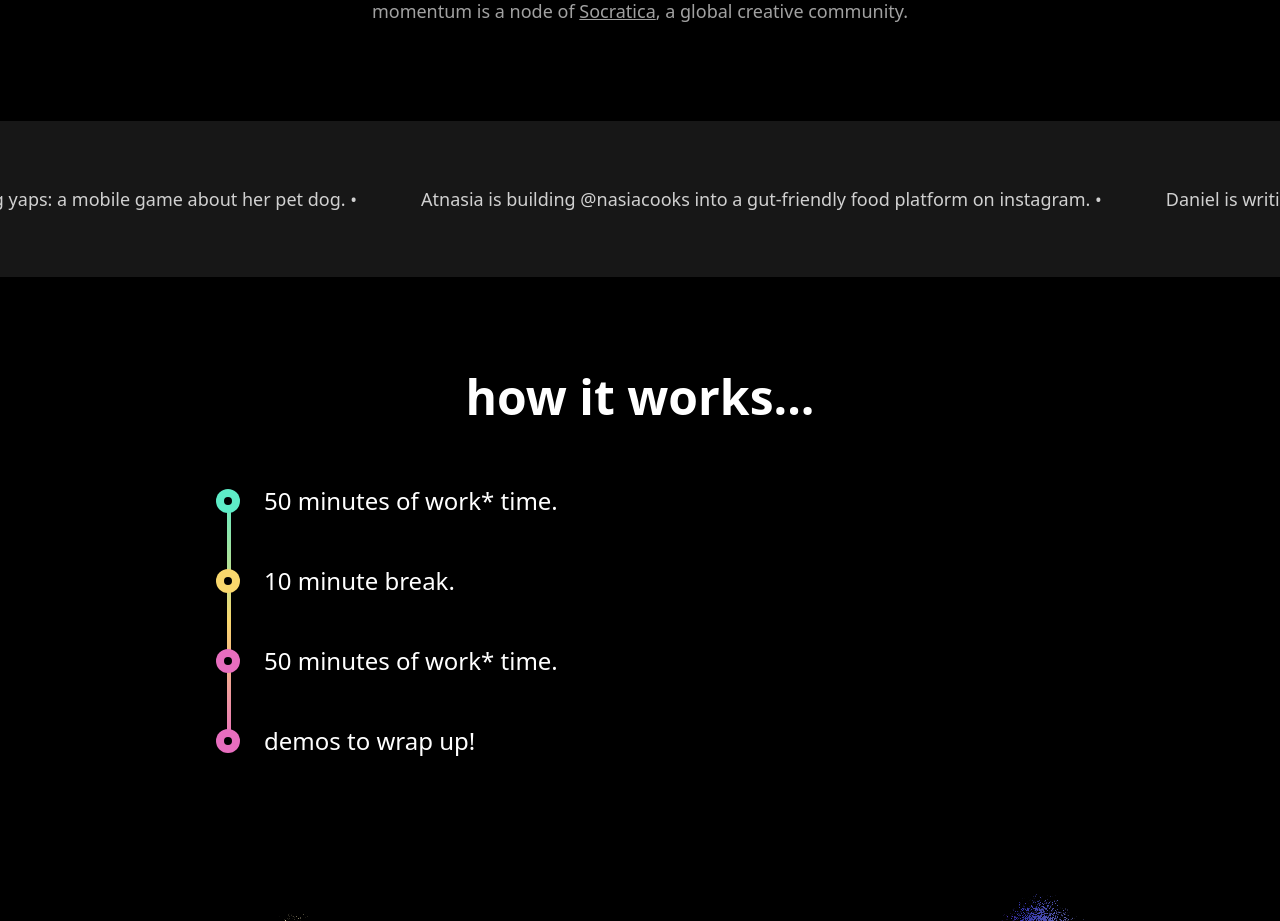
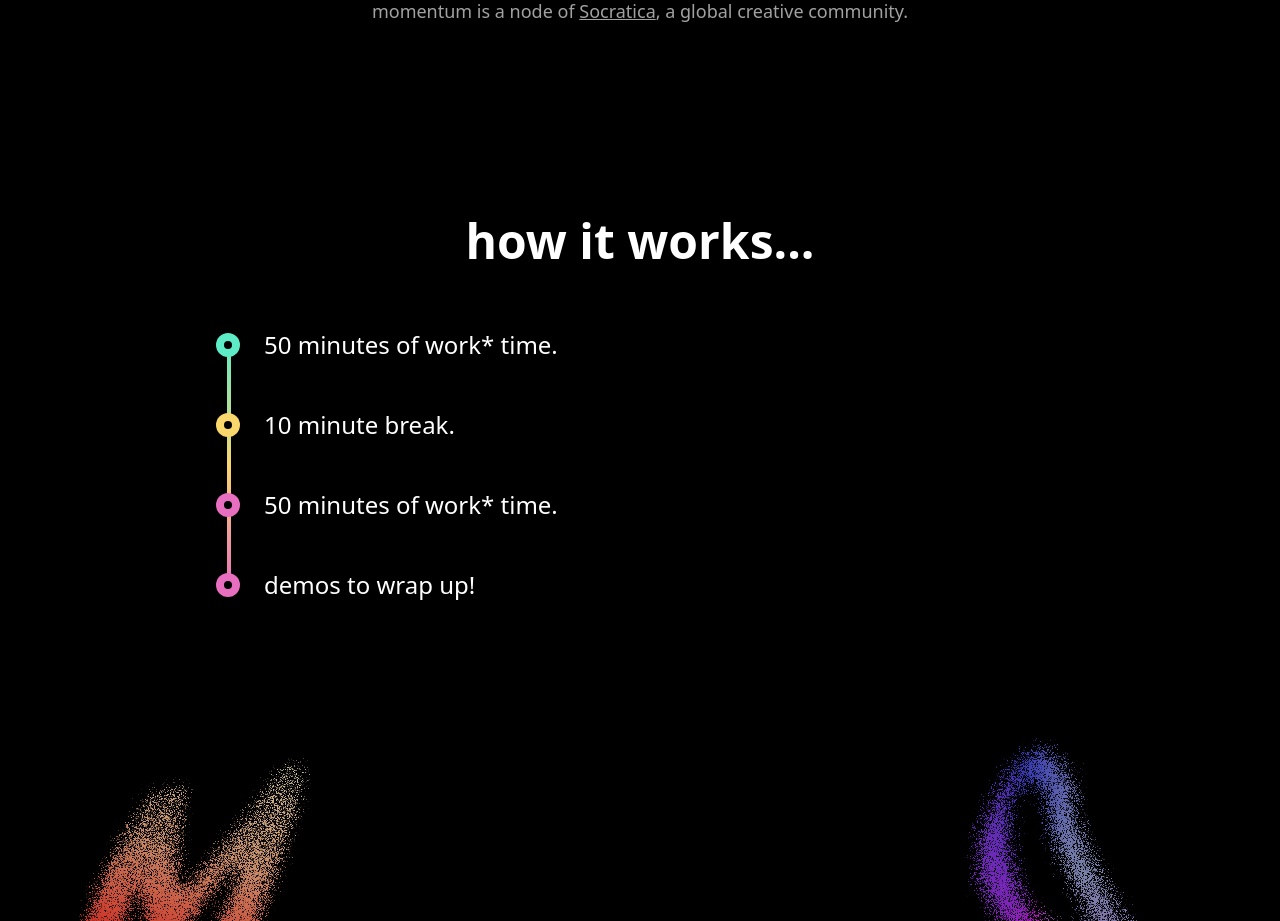
Before and after one commit to mlekhi/momentum-rebrand, a Next.js app: page / in a window 1280 px wide. Shown: the part 1800-2721 px from the top of the page. Built offline with nearby package versions, Linux system fonts and the light colour scheme; a web font is replaced by a local one.

Commit message:
delete marquee

```diff
--- a/src/app/page.tsx
+++ b/src/app/page.tsx
@@ -3,7 +3,6 @@ import {
   Hero,
   Explore,
   Community,
-  Marquee,
   HowItWorks,
   CallToAction,
   Footer,
@@ -16,7 +15,6 @@ export default function Home() {
       <Hero />
       <Explore />
       <Community />
-      <Marquee />
       <HowItWorks />
       <CallToAction />
       <Footer />
--- a/src/components/Marquee.tsx
+++ /dev/null
@@ -1,49 +0,0 @@
-"use client";
-
-import { useEffect, useRef } from "react";
-
-const members = [
-  "Maya is developing yaps: a mobile game about her pet dog.",
-  "Atnasia is building @nasiacooks into a gut-friendly food platform on instagram.",
-  "Daniel is writing a blog about startups & developments in climate tech.",
-  "Arianna is writing poetry to compile and publish a collection.",
-  "Robin is developing a machine learning research paper club and building his own series of video generation models.",
-  "Xander is building hollo, an aesthetic holographic display device that you can talk to and interact with.",
-  "Vincent is working on @in.intuition, a personal blog at the intersection of technology, philosophical musings, and the self.",
-];
-
-export function Marquee() {
-  const marqueeRef = useRef<HTMLDivElement>(null);
-
-  useEffect(() => {
-    const marquee = marqueeRef.current;
-    if (!marquee) return;
-
-    let position = 0;
-    const speed = 0.5;
-
-    const animate = () => {
-      position -= speed;
-      if (position <= -marquee.scrollWidth / 2) {
-        position = 0;
-      }
-      marquee.style.transform = `translateX(${position}px)`;
-      requestAnimationFrame(animate);
-    };
-
-    const animationId = requestAnimationFrame(animate);
-    return () => cancelAnimationFrame(animationId);
-  }, []);
-
-  return (
-    <section className="py-16 bg-neutral-900 overflow-hidden">
-      <div ref={marqueeRef} className="flex whitespace-nowrap">
-        {[...members, ...members].map((member, i) => (
-          <span key={i} className="mx-8 text-lg opacity-80">
-            {member} •
-          </span>
-        ))}
-      </div>
-    </section>
-  );
-}
--- a/src/components/index.ts
+++ b/src/components/index.ts
@@ -2,7 +2,6 @@ export { Navbar } from "./Navbar";
 export { Hero } from "./Hero";
 export { Explore } from "./Explore";
 export { Community } from "./Community";
-export { Marquee } from "./Marquee";
 export { HowItWorks } from "./HowItWorks";
 export { CallToAction } from "./CallToAction";
 export { Footer } from "./Footer";
```
